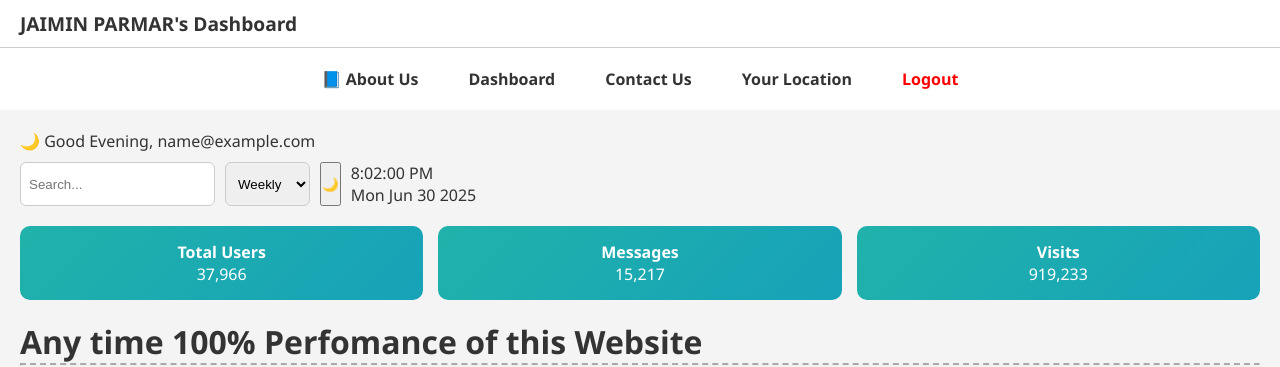
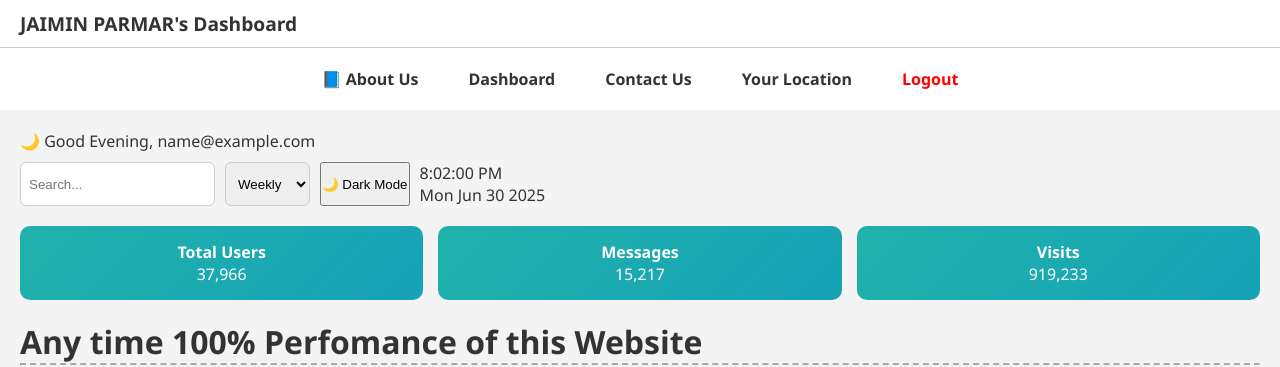
Before and after one commit to jaiminparmar24/FLask, a Flask app: page /dashboard in a window 1280 px wide. Shown: the top 367 px of the page. Run offline with Flask 3, Linux system fonts and the light colour scheme; the visitor is signed in with stand-in values (Sample User, id 1); data comes from the database, SQL or seed files in the repository.

Commit message:
Update dashboard.html

```diff
--- a/templates/dashboard.html
+++ b/templates/dashboard.html
@@ -206,7 +206,7 @@
           <option>Weekly</option>
           <option>Monthly</option>
         </select>
-        <button onclick="document.body.classList.toggle('dark-mode')">🌙</button>
+        <button onclick="document.body.classList.toggle('dark-mode')">🌙 Dark Mode</button>
         <div id="clockContainer">
           <div id="clock"></div>
           <div id="date"></div>
```
